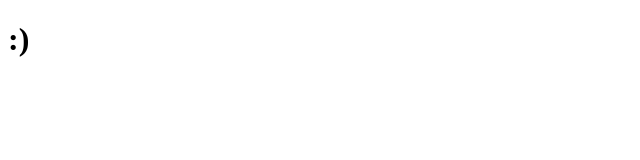
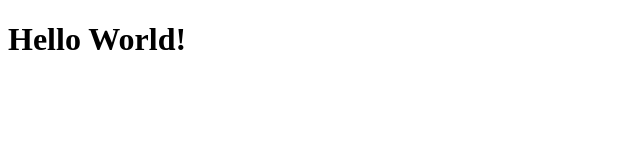
Before and after one commit to yqal/yqal.github.io, a plain HTML site: page index.html in a window 1280 px wide. Shown: the whole page, without its empty margins (0-640 px from the left). Drawn offline with Linux system fonts and the light colour scheme.

Commit message:
Update index.html

```diff
--- a/index.html
+++ b/index.html
@@ -1,6 +1,6 @@
 <!DOCTYPE html>
 <html>
 <body>
-<h1>:)</h1>
+<h1>Hello World!</h1>
 </body>
 </html>
```
